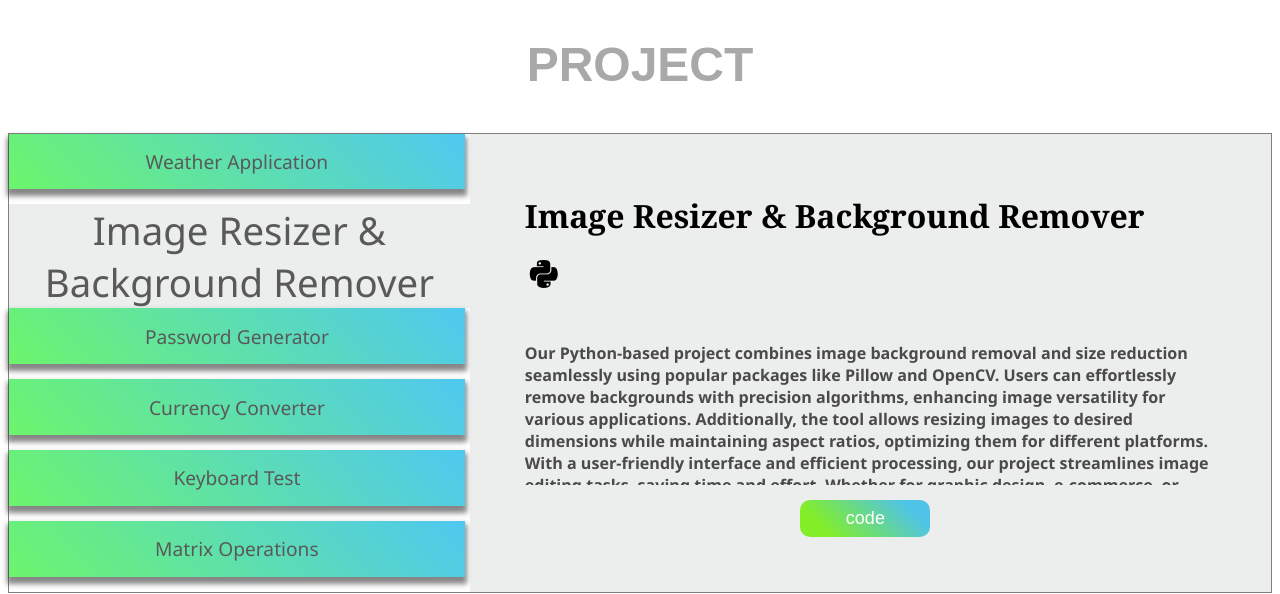
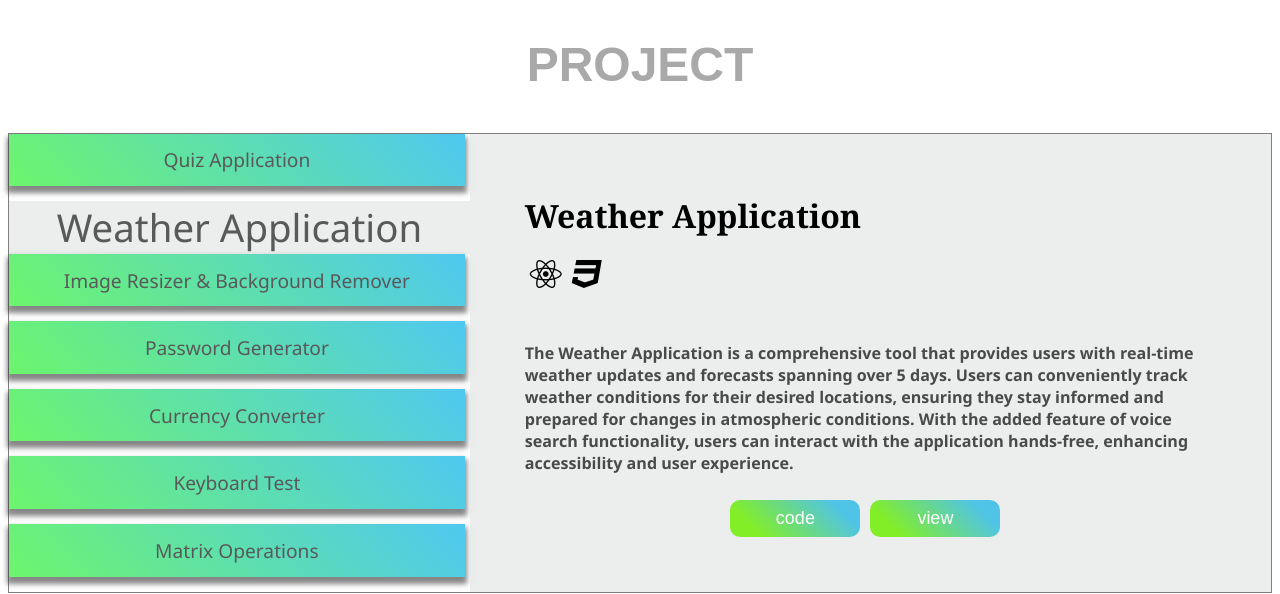
Before and after one commit to knowaboutayan/NewA1, a React (Vite) app: page / in a window 1280 px wide. Shown: the part 2820-3414 px from the top of the page. Built offline with nearby package versions, Linux system fonts and the light colour scheme.

Commit message:
Update Projects.jsx

```diff
--- a/src/components/Projects.jsx
+++ b/src/components/Projects.jsx
@@ -8,7 +8,14 @@ import { Outlet } from "react-router-dom";
 
 
 const Projects = () => {
-    const projectDetails = [{
+    const projectDetails = [ {
+        projectName: "Quiz Application ",
+        projectDescription: "🚀 Introducing Quizify: Your Gateway to Knowledge and Fun! Explore diverse quizzes, challenge yourself, and unlock new horizons. Join us on the journey of exploration and learning! ",
+        technology: ["fab fa-react", "fab fa-css3"],
+        viewLink: "https://quiz-app-five-theta.vercel.app/questions",
+
+    },
+{
         projectName: "Weather Application",
         projectDescription: "The Weather Application is a comprehensive tool that provides users with real-time weather updates and forecasts spanning over 5 days. Users can conveniently track weather conditions for their desired locations, ensuring they stay informed and prepared for changes in atmospheric conditions. With the added feature of voice search functionality, users can interact with the application hands-free, enhancing accessibility and user experience.",
         technology: ["fab fa-react", "fab fa-css3"],
```
